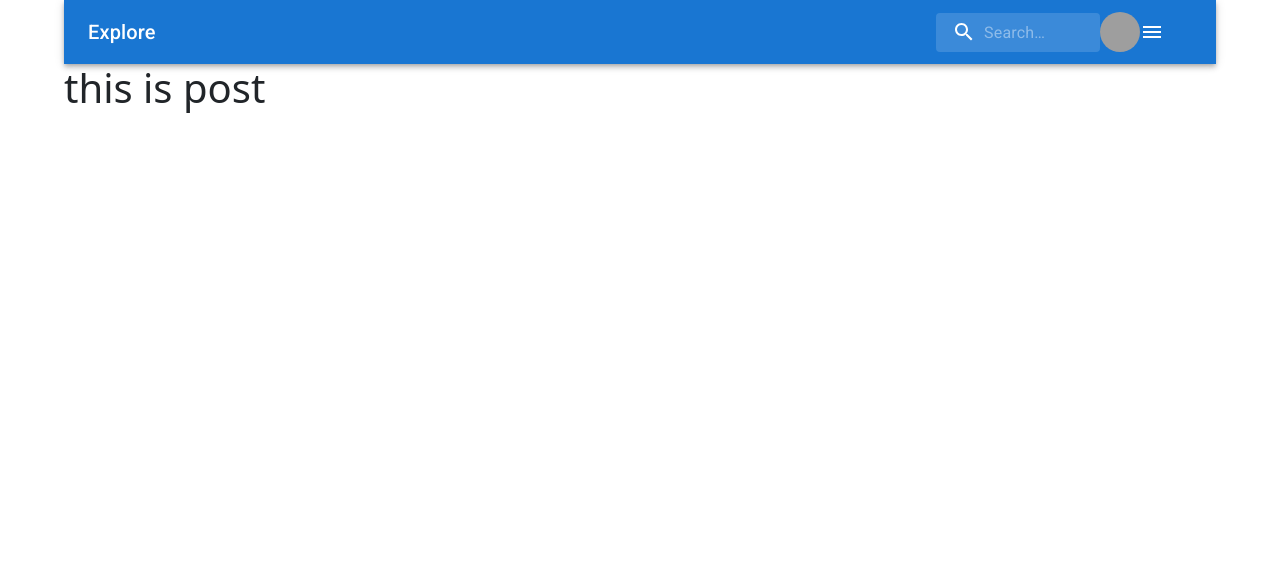
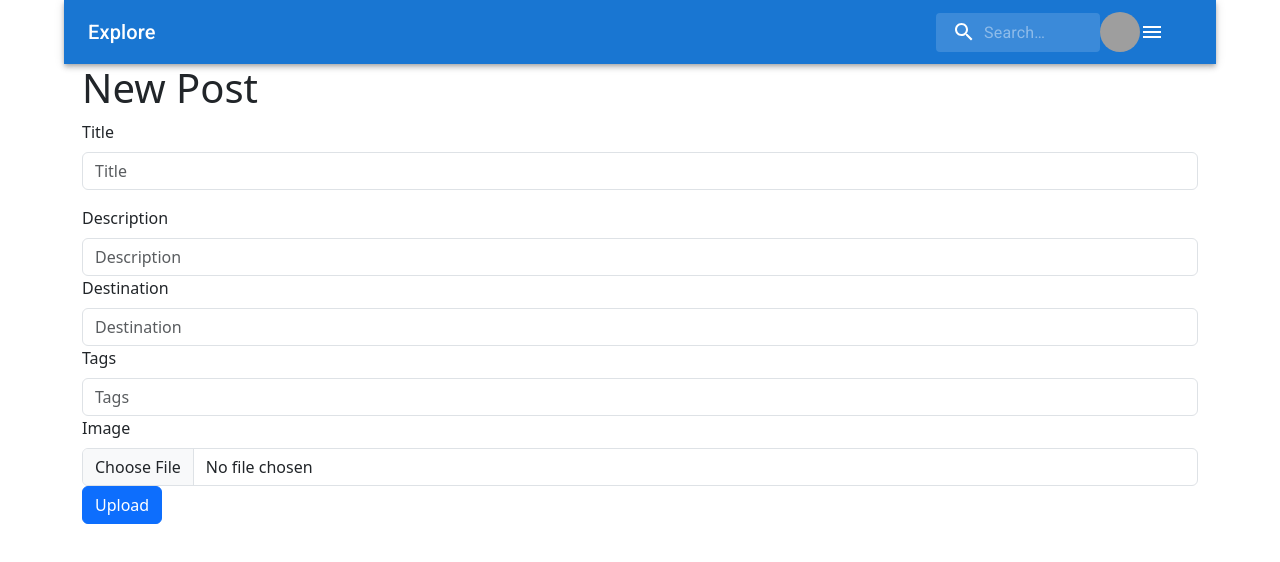
Before and after one commit to CAT3A2/explore-frontend, a React (Create React App) app: page /post/new in a window 1280 px wide. Shown: the top 562 px of the page. Built offline with nearby package versions, Linux system fonts and the light colour scheme; grey boxes are pictures that could not be loaded.

Commit message:
Created form for creating posts

```diff
--- a/src/App.js
+++ b/src/App.js
@@ -9,6 +9,7 @@ import SignUp from './components/SignUp'
 import SignIn from './components/SignIn'
 import About from './components/About'
 import Post from './components/Post'
+import CreatePost from './components/CreatePost'
 
 import 'bootstrap/dist/css/bootstrap.min.css';
 
@@ -27,6 +28,7 @@ function App() {
           <Route path="/about" element={ <About /> } />
           <Route path="/post/:id" element={ <Post /> } />
           <Route path="/liked" element={ <Posts /> } />
+          <Route path="post/new" element={ <CreatePost /> } />
 
           <Route path="*" element={<h4>Page Not Found</h4>} />
         </Routes>
--- a/src/components/CreatePost.jsx
+++ b/src/components/CreatePost.jsx
@@ -1,9 +1,109 @@
-import React from 'react';
+import { useState } from 'react';
+import { useForm } from 'react-hook-form';
+import axios from 'axios';
+import Form from 'react-bootstrap/Form';
+import Button from 'react-bootstrap/Button';
+import Container from 'react-bootstrap/Container';
 
-export default function CreatePost() {
-  return(
-      <>
-        <h1>This is CreatePost Form</h1>
-      </>
+
+function CreatePost() {
+
+  const [image, setImage] = useState();
+
+  const {
+    register,
+    handleSubmit,
+    formState: { errors },
+  } = useForm();
+
+  function onSubmit(data) {
+    const url = 'http://localhost:3000/createpost';
+    const formData = new FormData();
+    formData.append('image', image);
+    console.log(data)
+    // formData.append('fileName', file.name);
+    formData.append('', data.username);
+    formData.append('email', data.email);
+    formData.append('password', data.password);
+
+    const config = {
+      headers: {
+        'content-type': 'multipart/form-data'
+      }
+    }
+    axios.post(url, formData, config)
+      .then((response) => {
+        console.log(response.data)
+      })
+  }
+
+  return (
+<Container>
+      <Form onSubmit={handleSubmit(onSubmit)}>
+        <h1> New Post </h1>
+        <Form.Group className="mb-3">
+
+          <Form.Label > Title </Form.Label>
+          <Form.Control
+            type="text"
+            id="title"
+            name="title"
+            placeholder="Title"
+            // validation
+            {...register('title', { required: true })}
+          />
+          {errors.title && <p>Title is required</p>}
+        </Form.Group>
+
+        <Form.Group>
+          <Form.Label > Description </Form.Label>
+          <Form.Control
+            type="text"
+            id="description"
+            name="description"
+            placeholder="Description"
+            // validation
+            {...register('description', { required: false })}
+          />
+          {errors.description && <p></p>}
+        </Form.Group>
+
+        <Form.Group>
+        <Form.Label > Destination </Form.Label>
+          <Form.Control
+            type="text"
+            id="destination"
+            name="destination"
+            placeholder="Destination"
+            // validation
+            {...register('destination', { required: false })}
+          />
+          {errors.destination && <p></p>}
+        </Form.Group>
+
+        <Form.Group>
+        <Form.Label > Tags </Form.Label>
+          <Form.Control
+            type="text"
+            id="tags"
+            name="tags"
+            placeholder="Tags"
+            // validation
+            {...register('tags', { required: true})}
+          />
+          {errors.tags && <p></p>}
+        </Form.Group>
+
+        <Form.Group>
+          <Form.Label > Image </Form.Label>
+          <Form.Control type="file" onChange={(e) => setImage(e.target.files[0])} />
+        </Form.Group>
+
+        <Button type="submit"> Upload </Button>
+      </Form>
+      </Container>
+
   );
 }
+
+export default CreatePost;
```
